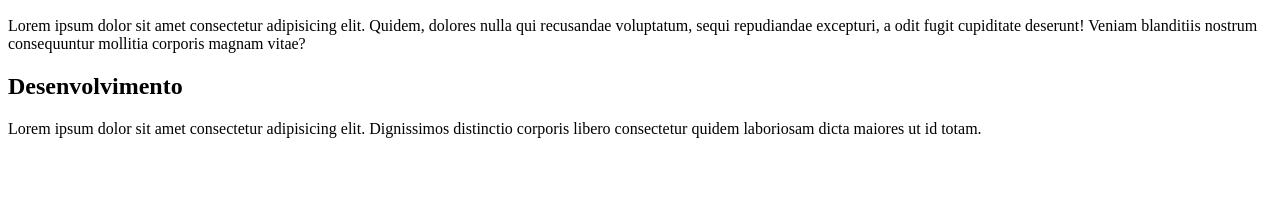
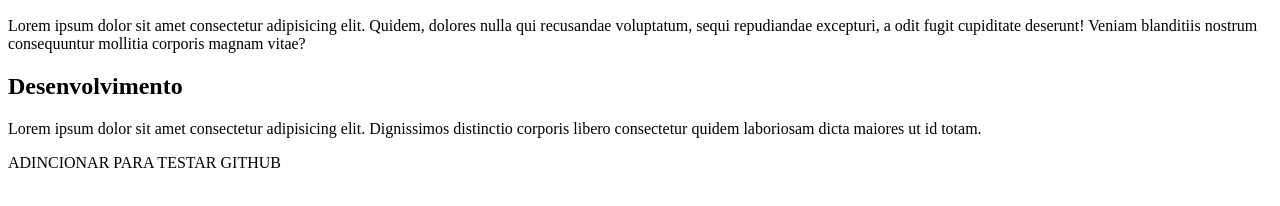
Before and after one commit to luisfbp-hub/aula-18-10-24, a plain HTML site: page index.html in a window 1280 px wide. Shown: the part 110-316 px from the top of the page. Drawn offline with Linux system fonts and the light colour scheme.

Commit message:
Update index.html

```diff
--- a/index.html
+++ b/index.html
@@ -14,6 +14,7 @@
     <h2>Desenvolvimento</h2>
 
     <p>Lorem ipsum dolor sit amet consectetur adipisicing elit. Dignissimos distinctio corporis libero consectetur quidem laboriosam dicta maiores ut id totam.</p>
+    <p>ADINCIONAR PARA TESTAR GITHUB</p>
 
 
 </body>
```
